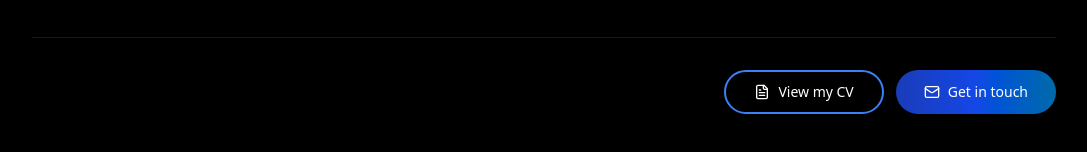
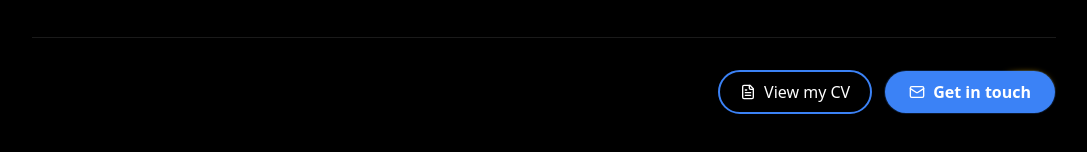
Before and after one commit to kamilszczepanik/portfolio, a Next.js app: page /work/platero-ai in a window 1280 px wide. Shown: the part 2315-2467 px from the top of the page, without its empty margins (96-1183 px from the left). Built offline with nearby package versions, Linux system fonts and the light colour scheme; no server answers; a web font is replaced by a local one.

Commit message:
feat(site): two shared button styles modelled on the hero
Contact, open source cards and case studies each had their own button
look. The hero's two buttons become the primary and secondary variants of
one component, used everywhere, so a page has two button styles at most.

```diff
--- a/src/app/work/[slug]/page.tsx
+++ b/src/app/work/[slug]/page.tsx
@@ -1,8 +1,8 @@
 import type { Metadata } from "next";
 import { notFound } from "next/navigation";
 import { FileText, Mail } from "lucide-react";
-import { Button } from "@/components/ui/button";
 import { Badge } from "@/components/ui/badge";
+import { CtaButton } from "@/components/ui/cta-button";
 import { CaseStudyHeader } from "@/components/case-studies/case-study-header";
 import { CaseStudySection } from "@/components/case-studies/case-study-section";
 import { CASE_STUDY_HEADING } from "@/components/sections/section-styles";
@@ -18,6 +18,7 @@ type CaseStudyPageProps = {
 };
 
 const PREVIEW_IMAGE = "/images/projects/portfolio-preview.jpg";
+const RESUME_URL = "/resume/ResumeKamilSzczepanik.pdf";
 
 export const dynamicParams = false;
 
@@ -117,28 +118,19 @@ const CaseStudyPage = async ({ params }: CaseStudyPageProps) => {
           </div>
 
           <footer className="flex flex-col-reverse gap-3 border-t border-white/10 pt-8 sm:flex-row sm:justify-end">
-            <Button asChild variant="outline" size="lg" className="text-white">
-              <a
-                href="/resume/ResumeKamilSzczepanik.pdf"
-                target="_blank"
-                rel="noopener noreferrer"
-              >
-                <FileText aria-hidden="true" />
-                View my CV
-                <span className="sr-only"> (PDF, opens in a new tab)</span>
-              </a>
-            </Button>
-            <Button
-              asChild
-              variant="gradient"
-              size="lg"
-              className="rounded-full"
+            <CtaButton
+              href={RESUME_URL}
+              variant="secondary"
+              aria-label="View my CV (PDF, opens in a new tab)"
+              isExternal
             >
-              <a href={`mailto:${CONTACT_INFO.email}`}>
-                <Mail aria-hidden="true" />
-                Get in touch
-              </a>
-            </Button>
+              <FileText aria-hidden="true" />
+              View my CV
+            </CtaButton>
+            <CtaButton href={`mailto:${CONTACT_INFO.email}`}>
+              <Mail aria-hidden="true" />
+              Get in touch
+            </CtaButton>
           </footer>
         </article>
       </main>
--- a/src/components/case-studies/case-study-header.tsx
+++ b/src/components/case-studies/case-study-header.tsx
@@ -1,7 +1,6 @@
 import Link from "next/link";
-import { Button } from "@/components/ui/button";
 import { BrandLogo } from "@/components/ui/brand-logo";
-import { NewTabHint } from "@/components/ui/new-tab-hint";
+import { CtaButton } from "@/components/ui/cta-button";
 import { MotionToggle } from "@/components/motion/motion-toggle";
 import { cn } from "@/lib/utils";
 import { CaseStudy } from "@/types";
@@ -49,20 +48,16 @@ export const CaseStudyHeader = ({ caseStudy }: CaseStudyHeaderProps) => (
       </p>
       {caseStudy.links && caseStudy.links.length > 0 ? (
         <ul className="flex flex-wrap gap-3">
-          {caseStudy.links.map(({ href, label, icon: Icon }) => (
-            <li key={href}>
-              <Button
-                asChild
-                variant="outline"
-                size="lg"
-                className="text-white"
+          {caseStudy.links.map(({ href, label, icon: Icon }, index) => (
+            <li key={href} className="flex">
+              <CtaButton
+                href={href}
+                variant={index === 0 ? "primary" : "secondary"}
+                isExternal
               >
-                <a href={href} target="_blank" rel="noopener noreferrer">
-                  <Icon aria-hidden="true" />
-                  {label}
-                  <NewTabHint />
-                </a>
-              </Button>
+                <Icon aria-hidden="true" />
+                {label}
+              </CtaButton>
             </li>
           ))}
         </ul>
--- a/src/components/sections/contact-section.tsx
+++ b/src/components/sections/contact-section.tsx
@@ -1,13 +1,10 @@
 import { CONTACT_INFO } from "@/constants";
-import { NewTabHint } from "@/components/ui/new-tab-hint";
+import { CtaButton } from "@/components/ui/cta-button";
 import { GridPattern } from "./grid-glow-backdrop";
 import { MarqueeBackdrop } from "./marquee-backdrop";
 import { SECTION_CONTAINER } from "./section-styles";
 
 const CONTACT_HEADING_ID = "contact-heading";
-
-const BUTTON_BASE =
-  "flex h-14 items-center justify-center rounded-full px-8 font-semibold text-white transition-colors focus-visible:outline-2 focus-visible:outline-offset-4 focus-visible:outline-sky-500";
 
 export const ContactSection = () => (
   <section
@@ -37,21 +34,22 @@ export const ContactSection = () => (
         Full-time in Dubai, remote, or a contract.
       </p>
       <div className="mx-auto mt-9 flex max-w-md flex-col gap-3 sm:max-w-none sm:flex-row sm:justify-center">
-        <a
+        <CtaButton
           href={`mailto:${CONTACT_INFO.email}`}
-          className={`${BUTTON_BASE} bg-blue-600 hover:bg-blue-700`}
+          size="hero"
+          faceClassName="px-8"
         >
           {CONTACT_INFO.email}
-        </a>
-        <a
+        </CtaButton>
+        <CtaButton
           href={CONTACT_INFO.linkedin}
-          target="_blank"
-          rel="noopener noreferrer"
-          className={`${BUTTON_BASE} border border-blue-400/70 hover:bg-white/5`}
+          variant="secondary"
+          size="hero"
+          className="px-8"
+          isExternal
         >
           LinkedIn
-          <NewTabHint />
-        </a>
+        </CtaButton>
       </div>
     </div>
   </section>
--- a/src/components/sections/open-source-section.tsx
+++ b/src/components/sections/open-source-section.tsx
@@ -1,8 +1,8 @@
 import Image from "next/image";
-import Link from "next/link";
 import { ArrowRight, Github } from "lucide-react";
 import { OPEN_SOURCE_PROJECTS } from "@/constants";
 import { BrandLogo } from "@/components/ui/brand-logo";
+import { CtaButton, ctaVariants } from "@/components/ui/cta-button";
 import { NewTabHint } from "@/components/ui/new-tab-hint";
 import { brandStyle } from "@/lib/brand-style";
 import { cn } from "@/lib/utils";
@@ -59,19 +59,22 @@ const OpenSourceCard = ({ project }: { project: OpenSourceProject }) => (
       </h3>
       <p className="mt-2 text-neutral-300">{project.summary}</p>
       <ProjectBadges badges={project.badges} />
-      <div className="mt-auto flex flex-wrap items-center gap-x-5 gap-y-2 pt-5 text-sm">
-        <Link
+      <div className="mt-auto flex flex-wrap items-center gap-3 pt-5">
+        <CtaButton
           href={`/work/${project.caseStudySlug}`}
-          className="pointer-events-auto inline-flex min-h-11 items-center gap-1.5 rounded-full border border-white/20 bg-white/10 px-4 font-medium text-white transition-colors hover:bg-white/20 focus-visible:outline-2 focus-visible:outline-offset-2 focus-visible:outline-sky-500"
+          className="pointer-events-auto"
         >
           Case study
-          <ArrowRight aria-hidden className="size-4" />
-        </Link>
+          <ArrowRight aria-hidden />
+        </CtaButton>
         <span
           aria-hidden
-          className="inline-flex items-center gap-1.5 text-neutral-300 transition-colors group-hover:text-white"
+          className={cn(
+            ctaVariants({ variant: "secondary" }),
+            "group-hover:bg-primary/15",
+          )}
         >
-          <Github className="size-4" />
+          <Github />
           GitHub
         </span>
       </div>
--- /dev/null
+++ b/src/components/ui/cta-button.tsx
@@ -0,0 +1,98 @@
+import { ComponentProps, ReactNode } from "react";
+import Link from "next/link";
+import { cva, type VariantProps } from "class-variance-authority";
+import { HoverBorderGradient } from "@/components/ui/hover-border-gradient";
+import { NewTabHint } from "@/components/ui/new-tab-hint";
+import { cn } from "@/lib/utils";
+
+export const ctaVariants = cva(
+  "inline-flex shrink-0 cursor-pointer items-center justify-center gap-2 rounded-full whitespace-nowrap text-white transition-colors focus-visible:outline-2 focus-visible:outline-offset-4 focus-visible:outline-sky-500 motion-reduce:transition-none [&_svg]:shrink-0",
+  {
+    variants: {
+      variant: {
+        primary: "",
+        secondary:
+          "border-2 border-primary px-5 font-medium hover:bg-primary/15",
+      },
+      size: {
+        default: "h-11 text-sm sm:text-base [&_svg]:size-4",
+        hero: "h-12 text-sm md:text-base lg:h-14 lg:text-lg [&_svg]:size-3 sm:[&_svg]:size-4 lg:[&_svg]:size-5",
+      },
+    },
+    defaultVariants: {
+      variant: "primary",
+      size: "default",
+    },
+  },
+);
+
+type CtaVariantProps = VariantProps<typeof ctaVariants>;
+
+type CtaFaceProps = {
+  variant: CtaVariantProps["variant"];
+  children: ReactNode;
+  className?: string;
+};
+
+export const CtaFace = ({ variant, children, className }: CtaFaceProps) =>
+  variant === "secondary" ? (
+    children
+  ) : (
+    <HoverBorderGradient
+      as="span"
+      containerClassName="h-full w-full"
+      className={cn(
+        "flex h-full w-full cursor-pointer items-center justify-center gap-2 px-6",
+        className,
+      )}
+    >
+      {children}
+    </HoverBorderGradient>
+  );
+
+type CtaButtonProps = CtaVariantProps & {
+  href: string;
+  children: ReactNode;
+  className?: string;
+  faceClassName?: string;
+  isExternal?: boolean;
+} & Pick<ComponentProps<"a">, "aria-label">;
+
+export const CtaButton = ({
+  href,
+  children,
+  variant = "primary",
+  size,
+  className,
+  faceClassName,
+  isExternal = false,
+  ...props
+}: CtaButtonProps) => {
+  const classes = cn(ctaVariants({ variant, size }), className);
+  const face = (
+    <CtaFace variant={variant} className={faceClassName}>
+      {children}
+      {isExternal ? <NewTabHint /> : null}
+    </CtaFace>
+  );
+
+  if (href.startsWith("/") && !isExternal) {
+    return (
+      <Link href={href} className={classes} {...props}>
+        {face}
+      </Link>
+    );
+  }
+
+  return (
+    <a
+      href={href}
+      className={classes}
+      target={isExternal ? "_blank" : undefined}
+      rel={isExternal ? "noopener noreferrer" : undefined}
+      {...props}
+    >
+      {face}
+    </a>
+  );
+};
--- a/src/components/ui/hover-border-gradient.tsx
+++ b/src/components/ui/hover-border-gradient.tsx
@@ -1,3 +1,5 @@
+"use client";
+
 import React, { useState, useEffect, useCallback } from "react";
 
 import { motion } from "motion/react";
```
Also changed, not shown: src/components/hero.tsx (+14 -18 lines).
